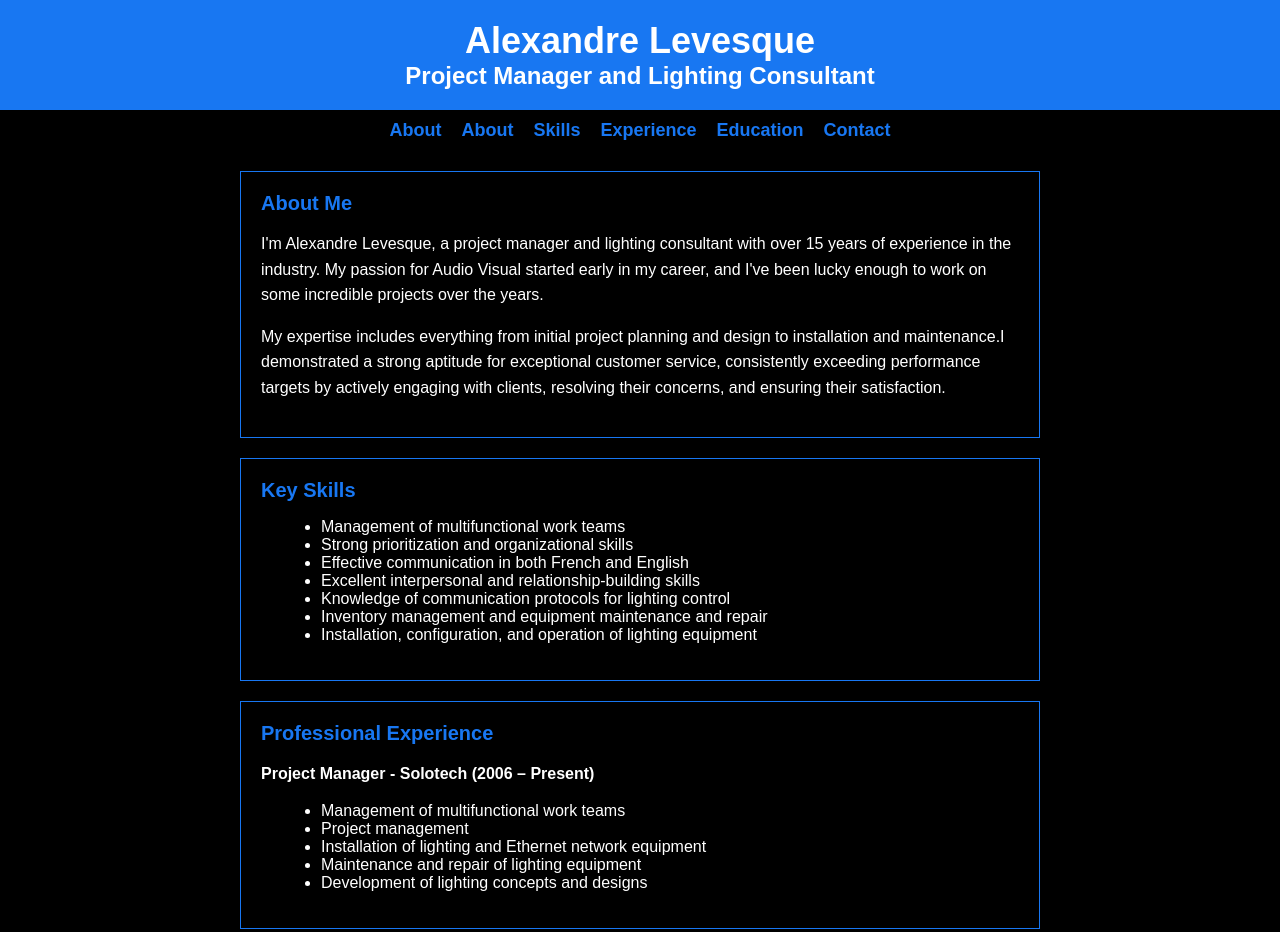
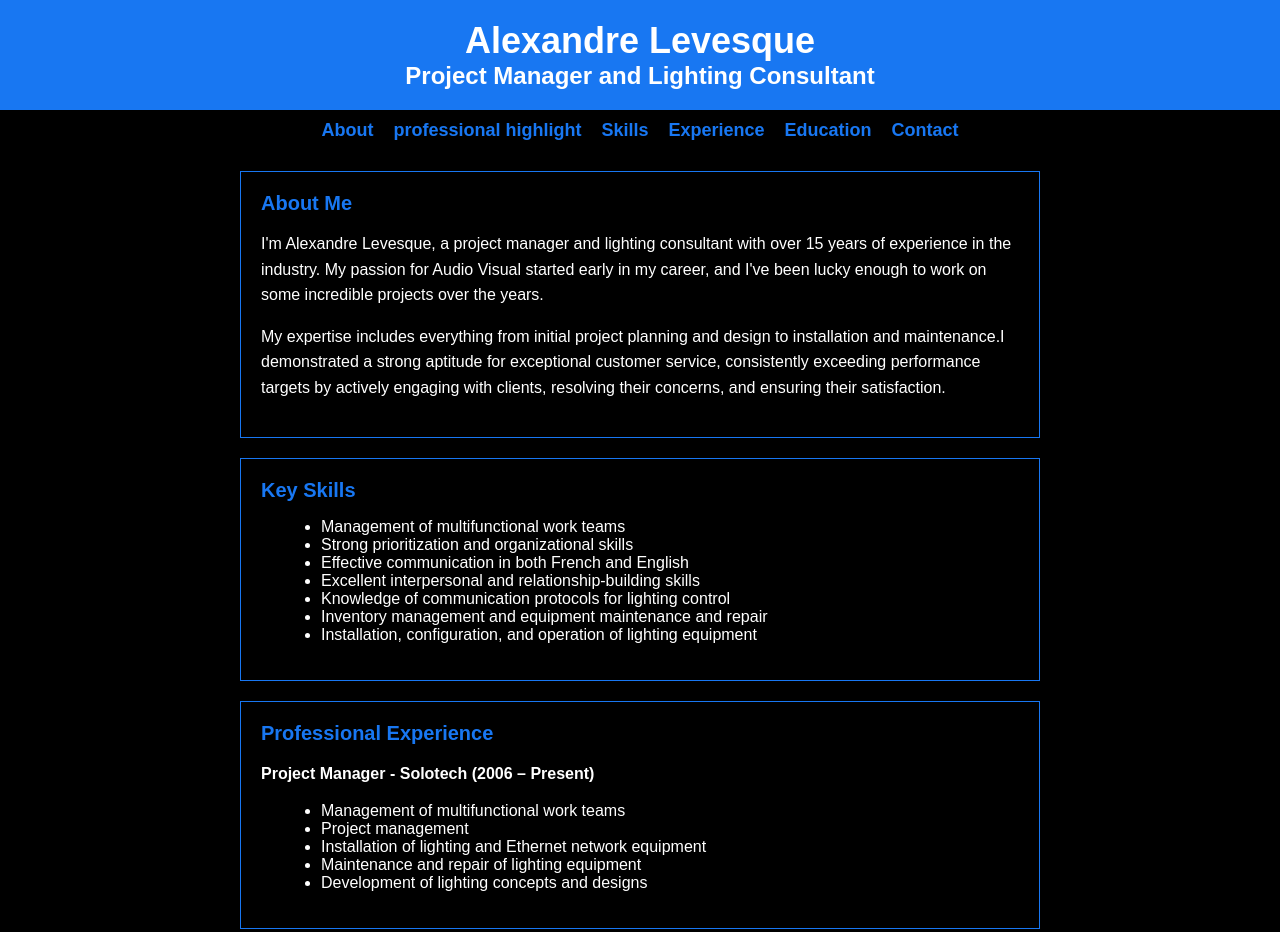
Before and after one commit to herminard/alex-l, a plain HTML site: page index.html in a window 1280 px wide. Shown: the top 932 px of the page. Drawn offline with Linux system fonts and the light colour scheme.

Commit message:
Update index.html

```diff
--- a/index.html
+++ b/index.html
@@ -114,7 +114,7 @@
     <nav>
         <ul>
             <li><a href="#about">About</a></li>
-            <li><a href="#professional highlight">About</a></li>
+            <li><a href="#professional highlight">professional highlight</a></li>
             <li><a href="#skills">Skills</a></li>
             <li><a href="#experience">Experience</a></li>
             <li><a href="#education">Education</a></li>
```
